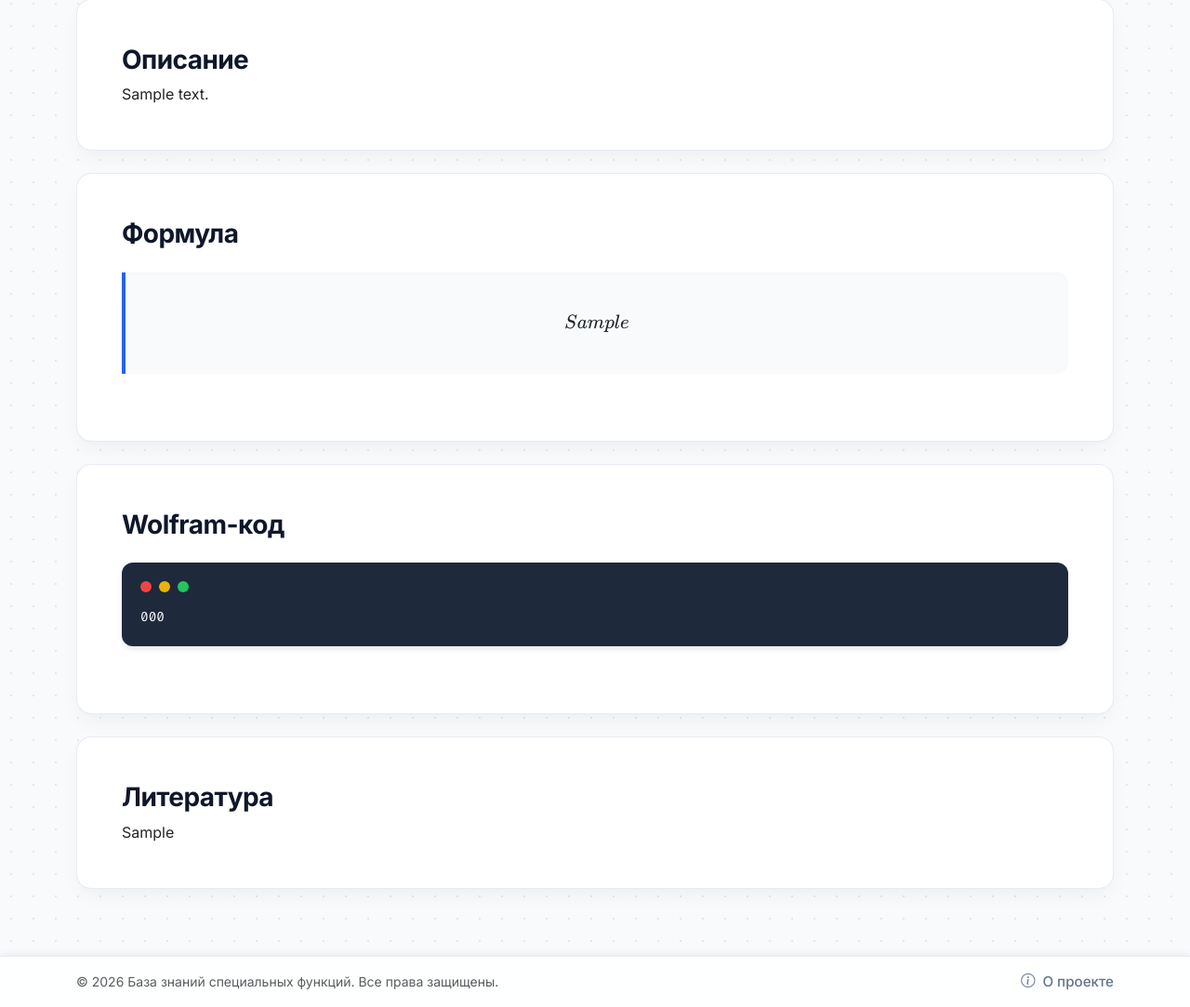
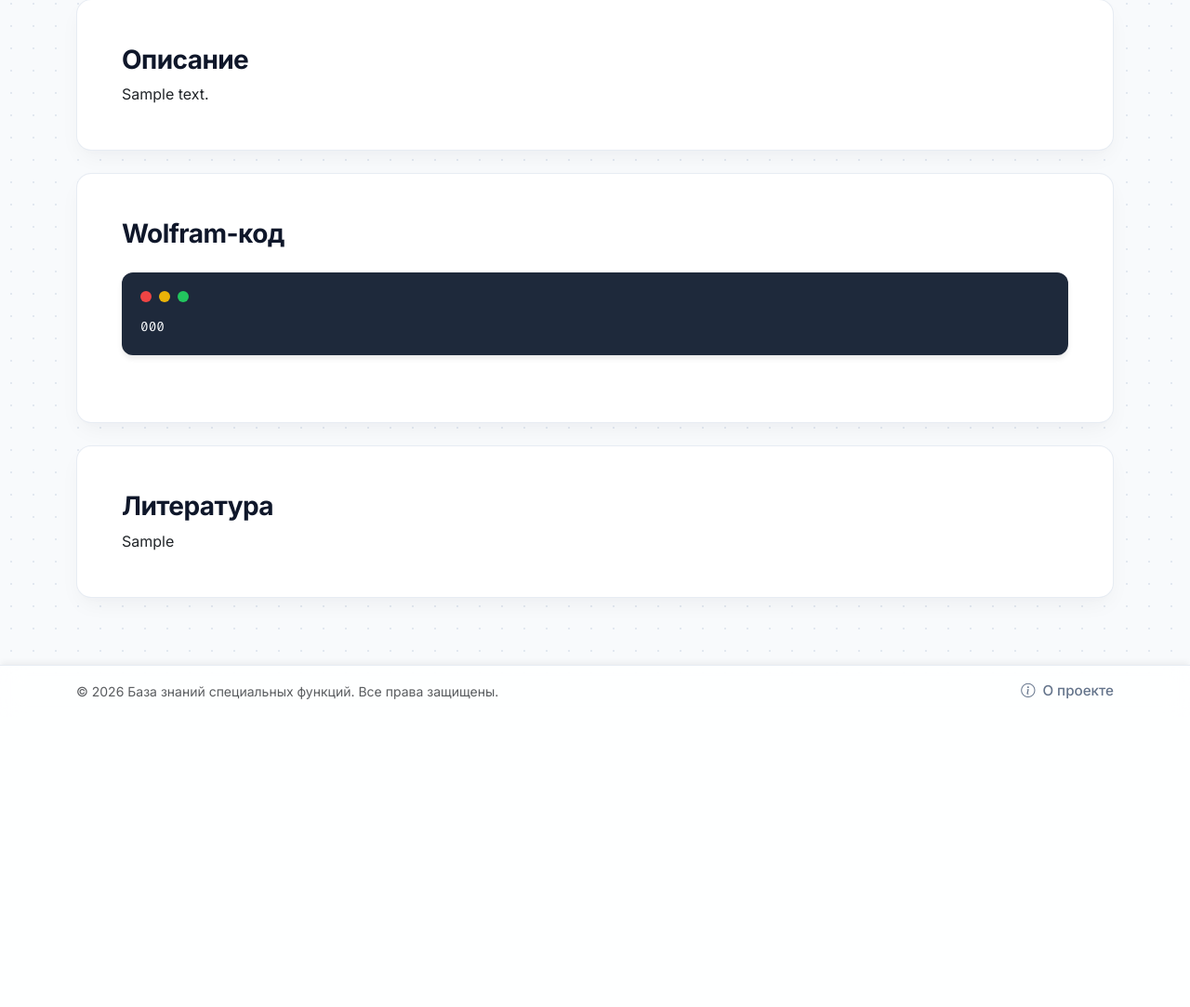
Before and after one commit to alekseykulik/special_func, a Flask app: page /material/1 in a window 1280 px wide. Shown: the part 320-1403 px from the top of the page at 93% size. After the commit the page ends 1072 px from the top, so only its background shows below. Run offline with Flask 3, Linux system fonts and the light colour scheme; tables that the repository leaves empty hold one stand-in row (values such as "Sample post").

Commit message:
Update material_detail.html

```diff
--- a/special_functions_site/templates/material_detail.html
+++ b/special_functions_site/templates/material_detail.html
@@ -43,19 +43,6 @@
 </div>
 {% endif %}
 
-
-{% if material.formula %}
-<div class="card fancy-card mb-4">
-    <div class="card-body">
-        <h3>Формула</h3>
-        <div class="formula-box overflow-x-auto">
-            $$ {{ material.formula | safe }} $$
-        </div>
-    </div>
-</div>
-{% endif %}
-
-
 {% if material.wolfram_code %}
 <div class="card fancy-card mb-4">
     <div class="card-body">
```
